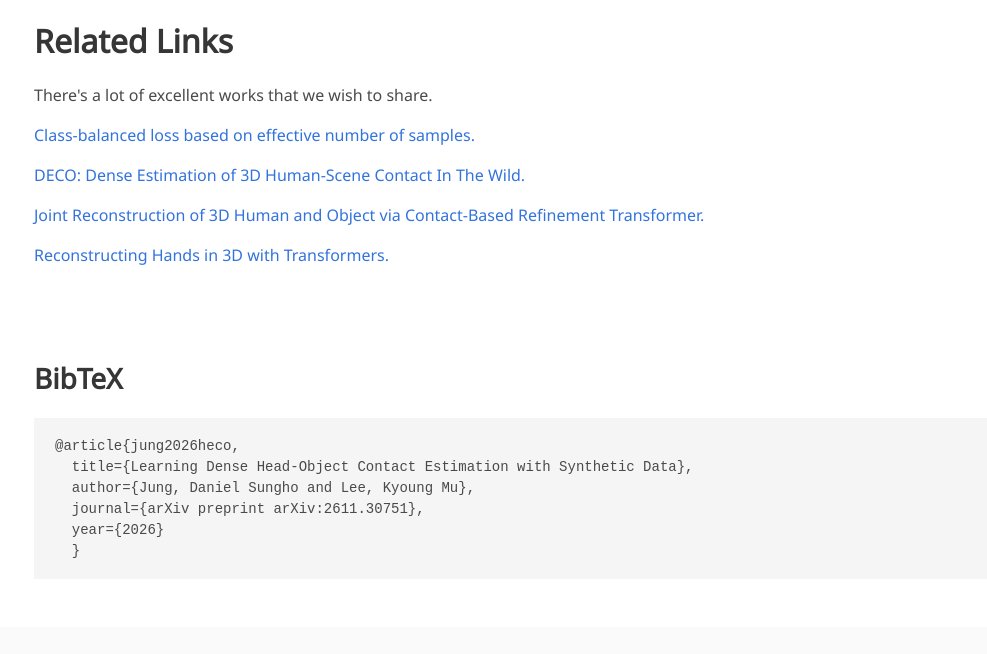
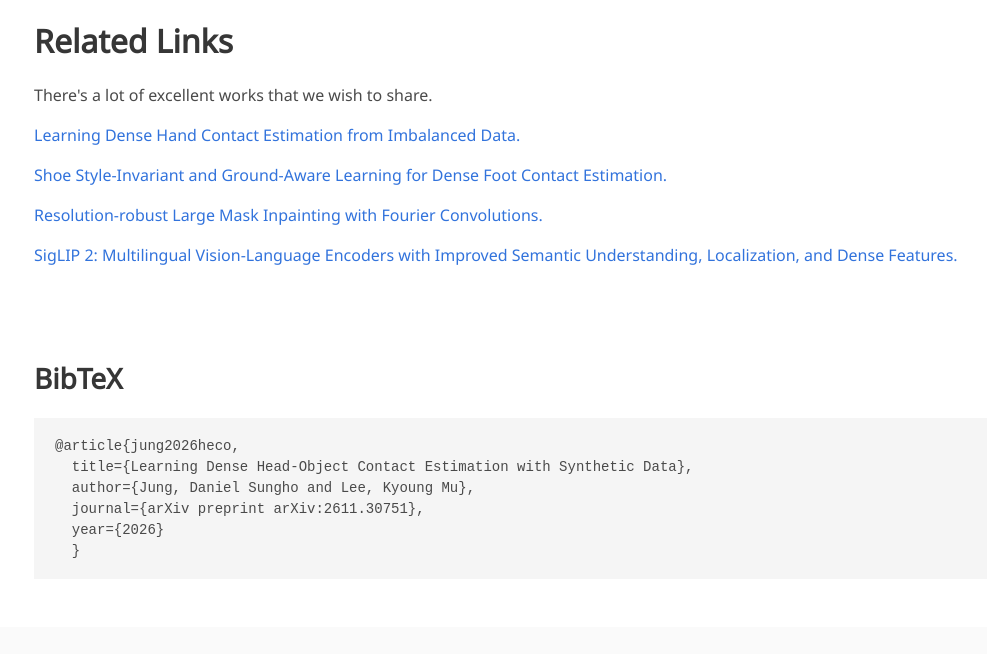
Before and after one commit to HECO-RELEASE/HECO-RELEASE.github.io, a plain HTML site: page index.html in a window 1280 px wide. Shown: the part 3280-3934 px from the top of the page, without its empty margins (126-1113 px from the left). Drawn offline with nearby package versions, Linux system fonts and the light colour scheme; some icons are missing; a web font is replaced by a local one.

Commit message:
Update index.html

```diff
--- a/index.html
+++ b/index.html
@@ -215,16 +215,16 @@
             There's a lot of excellent works that we wish to share.
           </p>
           <p>
-            <a href="https://openaccess.thecvf.com/content_CVPR_2019/papers/Cui_Class-Balanced_Loss_Based_on_Effective_Number_of_Samples_CVPR_2019_paper.pdf">Class-balanced loss based on effective number of samples.</a>
+            <a href="https://proceedings.neurips.cc/paper_files/paper/2025/file/ae484111f7a8f02aac14f25d5e7c498a-Paper-Conference.pdf">Learning Dense Hand Contact Estimation from Imbalanced Data.</a>
           </p>
           <p>
-            <a href="https://openaccess.thecvf.com/content/ICCV2023/papers/Tripathi_DECO_Dense_Estimation_of_3D_Human-Scene_Contact_In_The_Wild_ICCV_2023_paper.pdf">DECO: Dense Estimation of 3D Human-Scene Contact In The Wild.
+            <a href="https://openaccess.thecvf.com/content/CVPR2026/papers/Jung_Shoe_Style-Invariant_and_Ground-Aware_Learning_for_Dense_Foot_Contact_Estimation_CVPR_2026_paper.pdf">Shoe Style-Invariant and Ground-Aware Learning for Dense Foot Contact Estimation.
           </p>
           <p>
-            <a href="https://openaccess.thecvf.com/content/CVPR2024/papers/Nam_Joint_Reconstruction_of_3D_Human_and_Object_via_Contact-Based_Refinement_CVPR_2024_paper.pdf">Joint Reconstruction of 3D Human and Object via Contact-Based Refinement Transformer.</a>
+            <a href="https://openaccess.thecvf.com/content/WACV2022/papers/Suvorov_Resolution-Robust_Large_Mask_Inpainting_With_Fourier_Convolutions_WACV_2022_paper.pdf">Resolution-robust Large Mask Inpainting with Fourier Convolutions.</a>
           </p>
           <p>
-            <a href="https://openaccess.thecvf.com/content/CVPR2024/papers/Pavlakos_Reconstructing_Hands_in_3D_with_Transformers_CVPR_2024_paper.pdf">Reconstructing Hands in 3D with Transformers.</a>
+            <a href="https://arxiv.org/abs/2502.14786">SigLIP 2: Multilingual Vision-Language Encoders with Improved Semantic Understanding, Localization, and Dense Features.</a>
           </p>
         </div>
       </div>
```
